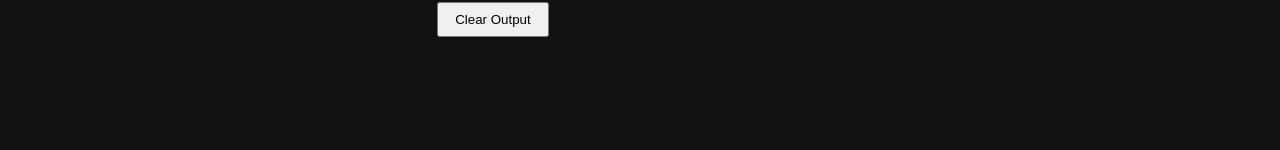
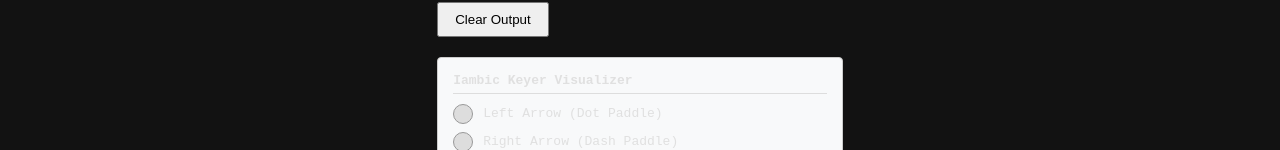
Before and after one commit to devonmoss/dit, a Next.js app: page /iambic-simple in a window 1280 px wide. Shown: the part 650-800 px from the top of the page. Built offline with nearby package versions, Linux system fonts and the light colour scheme; no server answers.

Commit message:
hot damn i think it works

```diff
--- /dev/null
+++ b/components/IambicVisualizer/IambicVisualizer.module.css
@@ -0,0 +1,82 @@
+.container {
+  border: 1px solid #ccc;
+  border-radius: 4px;
+  padding: 15px;
+  margin-top: 20px;
+  background-color: #f8f9fa;
+  font-family: monospace;
+}
+
+.title {
+  font-weight: bold;
+  margin-bottom: 10px;
+  padding-bottom: 5px;
+  border-bottom: 1px solid #ddd;
+}
+
+.row {
+  display: flex;
+  align-items: center;
+  margin-bottom: 8px;
+}
+
+.indicator {
+  width: 20px;
+  height: 20px;
+  border-radius: 50%;
+  margin-right: 10px;
+  background-color: #ddd;
+  border: 1px solid #999;
+}
+
+.active {
+  background-color: #4CAF50;
+  box-shadow: 0 0 5px #4CAF50;
+}
+
+.active.dot {
+  background-color: #2196F3;
+  box-shadow: 0 0 5px #2196F3;
+}
+
+.active.dash {
+  background-color: #FF9800;
+  box-shadow: 0 0 5px #FF9800;
+}
+
+.active.squeeze {
+  background-color: #f44336;
+  box-shadow: 0 0 5px #f44336;
+}
+
+.active.queue {
+  background-color: #9C27B0;
+  box-shadow: 0 0 5px #9C27B0;
+}
+
+.label {
+  flex: 1;
+}
+
+.events {
+  max-height: 200px;
+  overflow-y: auto;
+  margin-top: 10px;
+  border-top: 1px solid #ddd;
+  padding-top: 5px;
+}
+
+.event {
+  padding: 3px;
+  margin-bottom: 2px;
+  font-size: 12px;
+}
+
+.event:nth-child(odd) {
+  background-color: rgba(0, 0, 0, 0.05);
+}
+
+.timestamp {
+  color: #777;
+  margin-right: 5px;
+}
--- /dev/null
+++ b/components/IambicVisualizer/IambicVisualizer.tsx
@@ -0,0 +1,91 @@
+import React, { useEffect, useRef, useState } from 'react';
+import styles from './IambicVisualizer.module.css';
+
+interface IambicEvent {
+  type: string;
+  value?: string;
+  timestamp: number;
+}
+
+interface IambicVisualizerProps {
+  dotPressed: boolean;
+  dashPressed: boolean;
+  playingDot: boolean;
+  playingDash: boolean;
+  squeeze: boolean;
+  queuedElements: boolean;
+  events: IambicEvent[];
+}
+
+const IambicVisualizer: React.FC<IambicVisualizerProps> = ({
+  dotPressed,
+  dashPressed,
+  playingDot,
+  playingDash,
+  squeeze,
+  queuedElements,
+  events
+}) => {
+  const eventsRef = useRef<HTMLDivElement>(null);
+
+  // Auto scroll the events list to the bottom
+  useEffect(() => {
+    if (eventsRef.current) {
+      eventsRef.current.scrollTop = eventsRef.current.scrollHeight;
+    }
+  }, [events]);
+
+  // Format timestamp for display
+  const formatTime = (timestamp: number) => {
+    const date = new Date(timestamp);
+    return `${date.getHours().toString().padStart(2, '0')}:${date.getMinutes().toString().padStart(2, '0')}:${date.getSeconds().toString().padStart(2, '0')}.${date.getMilliseconds().toString().padStart(3, '0')}`;
+  };
+
+  return (
+    <div className={styles.container}>
+      <div className={styles.title}>Iambic Keyer Visualizer</div>
+
+      <div className={styles.row}>
+        <div className={`${styles.indicator} ${dotPressed ? styles.active : ''}`}></div>
+        <div className={styles.label}>Left Arrow (Dot Paddle)</div>
+      </div>
+
+      <div className={styles.row}>
+        <div className={`${styles.indicator} ${dashPressed ? styles.active : ''}`}></div>
+        <div className={styles.label}>Right Arrow (Dash Paddle)</div>
+      </div>
+
+      <div className={styles.row}>
+        <div className={`${styles.indicator} ${playingDot ? styles.active + ' ' + styles.dot : ''}`}></div>
+        <div className={styles.label}>Playing Dot (·)</div>
+      </div>
+
+      <div className={styles.row}>
+        <div className={`${styles.indicator} ${playingDash ? styles.active + ' ' + styles.dash : ''}`}></div>
+        <div className={styles.label}>Playing Dash (-)</div>
+      </div>
+
+      <div className={styles.row}>
+        <div className={`${styles.indicator} ${squeeze ? styles.active + ' ' + styles.squeeze : ''}`}></div>
+        <div className={styles.label}>Squeeze Mode (Both Paddles)</div>
+      </div>
+
+      <div className={styles.row}>
+        <div className={`${styles.indicator} ${queuedElements ? styles.active + ' ' + styles.queue : ''}`}></div>
+        <div className={styles.label}>Queued Elements</div>
+      </div>
+
+      <div className={styles.events} ref={eventsRef}>
+        {events.slice(-20).map((event, index) => (
+          <div key={index} className={styles.event}>
+            <span className={styles.timestamp}>[{formatTime(event.timestamp)}]</span>
+            <span className={styles.type}>{event.type}</span>
+            {event.value && <span className={styles.value}> - {event.value}</span>}
+          </div>
+        ))}
+      </div>
+    </div>
+  );
+};
+
+export default IambicVisualizer;
--- /dev/null
+++ b/components/IambicVisualizer/index.ts
@@ -0,0 +1 @@
+export { default } from './IambicVisualizer';
--- a/hooks/useIambicKeyer.ts
+++ b/hooks/useIambicKeyer.ts
@@ -115,13 +115,27 @@ export function useIambicKeyer(opts: IambicKeyerOptions): IambicKeyer {
 
   // Continue the element sequence based on current paddle state
   const continueSequence = () => {
+    // First check if there are queued elements from keypresses during playback
+    if (queuedElements.current.length > 0) {
+      // Play the first queued element, regardless of current paddle state
+      const nextElement = queuedElements.current.shift()!;
+      addEvent('from_queue', nextElement);
+      log(`Playing queued element: ${nextElement}`);
+      playSymbol(nextElement);
+      return;
+    }
+
+    // Log current state
+    log(`Continue sequence: dot=${dotHeld.current}, dash=${dashHeld.current}, last=${lastSymbol.current}, queue=${queuedElements.current.length}`);
+
     // Check current paddle state
     if (dotHeld.current && dashHeld.current) {
       // Both paddles held - alternate symbols (squeeze behavior)
       addEvent('squeeze');
       const nextSymbol = lastSymbol.current === '.' ? '-' : '.';
       playSymbol(nextSymbol);
-    } else if (dotHeld.current) {
+    }
+    else if (dotHeld.current) {
       // Only dot paddle held
       addEvent('continuous', 'dot');
       playSymbol('.');
@@ -190,6 +204,9 @@ export function useIambicKeyer(opts: IambicKeyerOptions): IambicKeyer {
     }, unit.current * 7);
   };
 
+  // Queue for explicit paddle presses during element playback
+  const queuedElements = useRef<Symbol[]>([]);
+
   // Key event handlers - these are super simple now!
   const handleKeyDown = (e: KeyboardEvent) => {
     if (e.key === 'ArrowLeft') {
@@ -200,8 +217,18 @@ export function useIambicKeyer(opts: IambicKeyerOptions): IambicKeyer {
         dotHeld.current = true;
         addEvent('key_down', 'dot');
 
-        // Start with dot if nothing is playing
-        startSequence('.');
+        // If an element is currently playing, queue a dot to play next
+        if (elementTimer.current !== null) {
+          // Only queue if we don't already have this element queued
+          if (!queuedElements.current.includes('.')) {
+            queuedElements.current.push('.');
+            addEvent('queue', 'dot');
+            log('Dot queued to play after current element');
+          }
+        } else {
+          // Start with dot if nothing is playing
+          startSequence('.');
+        }
       }
     } else if (e.key === 'ArrowRight') {
       e.preventDefault();
@@ -211,8 +238,18 @@ export function useIambicKeyer(opts: IambicKeyerOptions): IambicKeyer {
         dashHeld.current = true;
         addEvent('key_down', 'dash');
 
-        // Start with dash if nothing is playing
-        startSequence('-');
+        // If an element is currently playing, queue a dash to play next
+        if (elementTimer.current !== null) {
+          // Only queue if we don't already have this element queued
+          if (!queuedElements.current.includes('-')) {
+            queuedElements.current.push('-');
+            addEvent('queue', 'dash');
+            log('Dash queued to play after current element');
+          }
+        } else {
+          // Start with dash if nothing is playing
+          startSequence('-');
+        }
       }
     } else if (e.key === 'Tab') {
       e.preventDefault();
@@ -236,6 +273,10 @@ export function useIambicKeyer(opts: IambicKeyerOptions): IambicKeyer {
       dotHeld.current = false;
       addEvent('key_up', 'dot');
 
+      // Note: We don't remove from the queue on key up -
+      // If the key was pressed during element playback,
+      // we want to play the queued element even if released
+
       // If both paddles released and nothing playing, schedule char decode
       if (!dashHeld.current && elementTimer.current === null && buffer.current) {
         scheduleChar();
@@ -246,6 +287,10 @@ export function useIambicKeyer(opts: IambicKeyerOptions): IambicKeyer {
       // Right arrow up = dash paddle release
       dashHeld.current = false;
       addEvent('key_up', 'dash');
+
+      // Note: We don't remove from the queue on key up -
+      // If the key was pressed during element playback,
+      // we want to play the queued element even if released
 
       // If both paddles released and nothing playing, schedule char decode
       if (!dotHeld.current && elementTimer.current === null && buffer.current) {
@@ -271,6 +316,7 @@ export function useIambicKeyer(opts: IambicKeyerOptions): IambicKeyer {
   // Clear state
   const clear = () => {
     buffer.current = '';
+    queuedElements.current = [];
 
     if (elementTimer.current !== null) {
       clearTimeout(elementTimer.current);
--- a/pages/iambic-simple.tsx
+++ b/pages/iambic-simple.tsx
@@ -1,10 +1,29 @@
 import React, { useEffect, useRef, useState } from 'react';
 import Layout from '../components/Layout/Layout';
 import { useIambicKeyer } from '../hooks/useIambicKeyer';
+import IambicVisualizer from '../components/IambicVisualizer';
+
+interface IambicEvent {
+  type: string;
+  value?: string;
+  timestamp: number;
+}
 
 const IambicSimplePage: React.FC = () => {
+  // Basic state
   const [output, setOutput] = useState<string>('');
   const [wpm, setWpm] = useState(18);
+
+  // Debug visualization state
+  const [dotPressed, setDotPressed] = useState(false);
+  const [dashPressed, setDashPressed] = useState(false);
+  const [playingDot, setPlayingDot] = useState(false);
+  const [playingDash, setPlayingDash] = useState(false);
+  const [squeeze, setSqueeze] = useState(false);
+  const [queuedElements, setQueuedElements] = useState(false);
+  const [events, setEvents] = useState<IambicEvent[]>([]);
+
+  // Audio state
   const audioContextRef = useRef<AudioContext | null>(null);
   const gainNodeRef = useRef<GainNode | null>(null);
   const oscillatorRef = useRef<OscillatorNode | null>(null);
@@ -30,6 +49,53 @@ const IambicSimplePage: React.FC = () => {
       }
     };
   }, []);
+
+  // Handle debug events from the keyer
+  const handleDebugEvent = (event: { type: string, value?: string }) => {
+    const newEvent = {
+      type: event.type,
+      value: event.value,
+      timestamp: Date.now()
+    };
+
+    setEvents(prev => [...prev.slice(-99), newEvent]);
+
+    // Update visualization state based on events
+    switch (event.type) {
+      case 'key_down':
+        if (event.value === 'dot') setDotPressed(true);
+        if (event.value === 'dash') setDashPressed(true);
+        break;
+
+      case 'key_up':
+        if (event.value === 'dot') setDotPressed(false);
+        if (event.value === 'dash') setDashPressed(false);
+        break;
+
+      case 'play':
+        if (event.value === '.') {
+          setPlayingDot(true);
+          setPlayingDash(false);
+          setTimeout(() => setPlayingDot(false), 1200 / wpm);
+        } else if (event.value === '-') {
+          setPlayingDot(false);
+          setPlayingDash(true);
+          setTimeout(() => setPlayingDash(false), 3 * 1200 / wpm);
+        }
+        break;
+
+      case 'squeeze':
+        setSqueeze(true);
+        setTimeout(() => setSqueeze(false), 300);
+        break;
+
+      case 'paddle_changed_during_element':
+      case 'force_change':
+        setQueuedElements(true);
+        setTimeout(() => setQueuedElements(false), 500);
+        break;
+    }
+  };
 
   const stopSound = () => {
     if (oscillatorRef.current) {
@@ -98,6 +164,25 @@ const IambicSimplePage: React.FC = () => {
     onWpmChange: setWpm,
   });
 
+  // Connect debug events
+  useEffect(() => {
+    if (keyer.debug) {
+      keyer.debug.addEvent = handleDebugEvent;
+    }
+  }, [keyer]);
+
+  // Update debug display from keyer state
+  useEffect(() => {
+    if (!keyer.debug) return;
+
+    const updateInterval = setInterval(() => {
+      setDotPressed(keyer.debug?.dotHeld || false);
+      setDashPressed(keyer.debug?.dashHeld || false);
+    }, 50);
+
+    return () => clearInterval(updateInterval);
+  }, [keyer]);
+
   // Install on mount, only once
   useEffect(() => {
     console.log('Installing keyer');
@@ -151,6 +236,7 @@ const IambicSimplePage: React.FC = () => {
           {output || <span style={{ color: '#999' }}>Output will appear here...</span>}
         </div>
 
+        <div style={{ marginBottom: '20px' }}>
           <button
             onClick={() => setOutput('')}
             style={{ padding: '8px 16px' }}
@@ -158,6 +244,18 @@ const IambicSimplePage: React.FC = () => {
             Clear Output
           </button>
         </div>
+
+        {/* Iambic Visualizer */}
+        <IambicVisualizer
+          dotPressed={dotPressed}
+          dashPressed={dashPressed}
+          playingDot={playingDot}
+          playingDash={playingDash}
+          squeeze={squeeze}
+          queuedElements={queuedElements}
+          events={events}
+        />
+      </div>
     </Layout>
   );
 };
```
Lines whose indentation alone changed are shown as unchanged.
